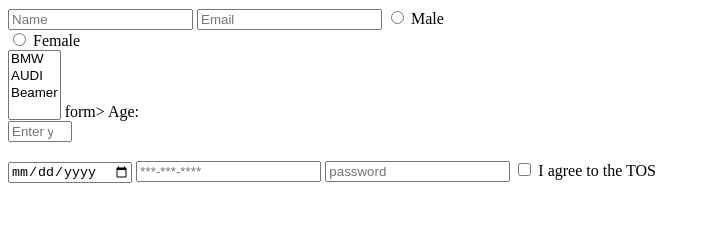
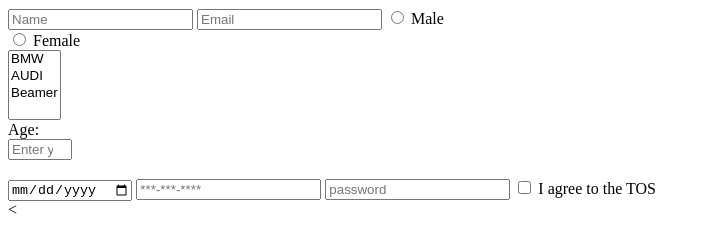
Before and after one commit to acciojob/signup-form-car-Sparsh-katiyar, a website: page main.html in a window 1280 px wide. Shown: the whole page, without its empty margins (0-710 px from the left). Drawn offline with Linux system fonts and the light colour scheme.

Commit message:
created a submission

```diff
--- a/main.html
+++ b/main.html
@@ -20,7 +20,7 @@
 		<option>AUDI</option>
 		<option>Beamer</option>
 	</select>
-	form>
+	<form>
   <label for="age">Age:</label><br>
   <input type="number" id="age" name="age" min="1" max="120" placeholder="Enter your age"><br><br>
   <input type="date"id ="dob">
@@ -28,7 +28,8 @@
    <input type = "password"placeholder="password">
 	<input type ="checkbox"id ="tos">
 	<cheackbox>I agree to the TOS</cheackbox>
-	</post><!-- the entire body must be written by student -->
+	</form>
+	<<!-- the entire body must be written by student -->
     <script type="text/javascript" src="./script.js">
 </script>
 
```
